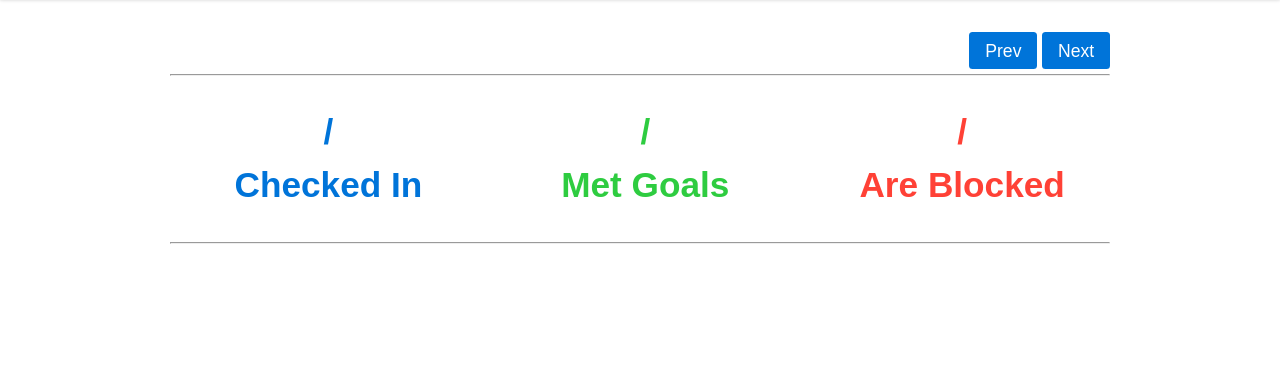
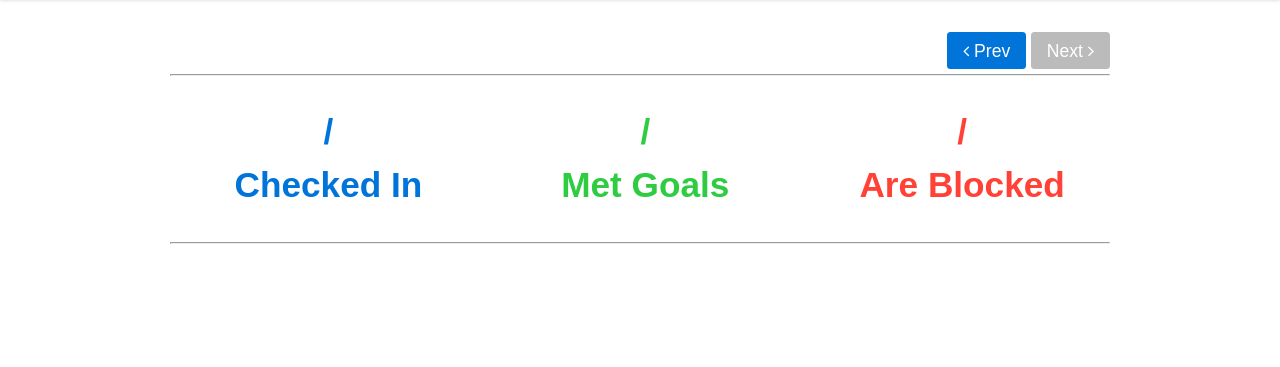
Before and after one commit to Threde/open-team-status, a Django app: template checkins/templates/checkins/checkin_list.html in a window 1280 px wide. Shown: the part 53-420 px from the top of the page. Run offline with Django 3.2, Linux system fonts and the light colour scheme; the template is opened without the code that fills it, so the values that code supplies are empty.

Commit message:
don't offer nav link to the future

```diff
--- a/checkins/templates/checkins/checkin_list.html
+++ b/checkins/templates/checkins/checkin_list.html
@@ -5,8 +5,14 @@
         {{ date }}
     </h3>
     <span class="day-nav">
-        <a href="{% url "checkin-day" day=prev %}" class="button">Prev</a>
-        <a href="{% url "checkin-day" day=next %}" class="button">Next</a>
+        <a href="{% url "checkin-day" day=prev %}" class="button">
+            <i class="fa fa-angle-left"></i> Prev</a>
+        {% if date == today %}
+        <button disabled>Next <i class="fa fa-angle-right"></i></button>
+        {% else %}
+        <a href="{% url "checkin-day" day=next %}" class="button">Next
+            <i class="fa fa-angle-right"></i></a>
+        {% endif %}
     </span>
     <hr style="clear:both">
     <div class="flex three">
--- a/checkins/views.py
+++ b/checkins/views.py
@@ -35,6 +35,7 @@ class CheckinDayView(ListView):
         context['date'] = self._get_day()
         context['next'] = (self._get_day() +
                            timezone.timedelta(days=1)).strftime('%Y-%m-%d')
+        context['today'] = timezone.now().date()
         context['prev'] = (self._get_day() +
                            timezone.timedelta(days=-1)).strftime('%Y-%m-%d')
 
```
